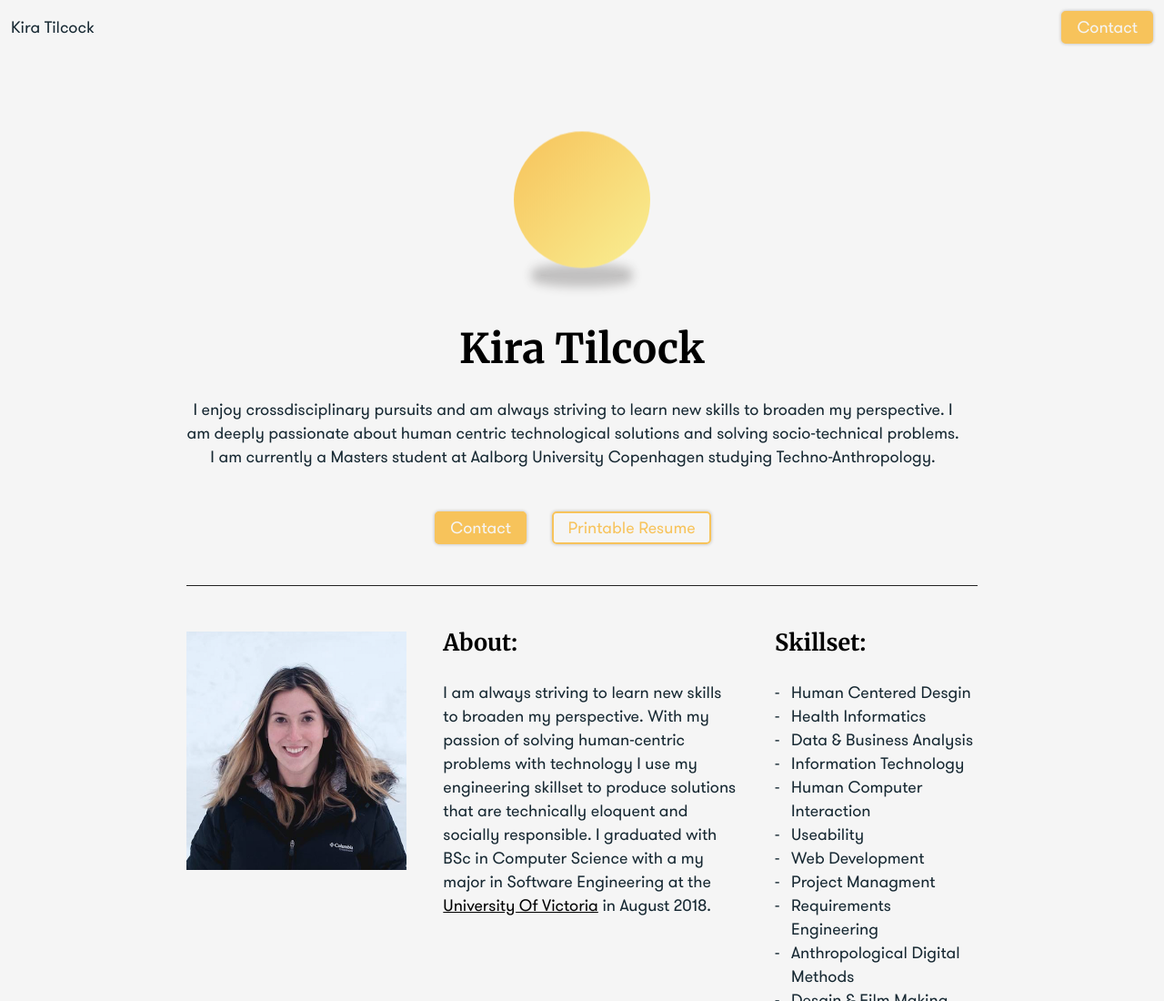
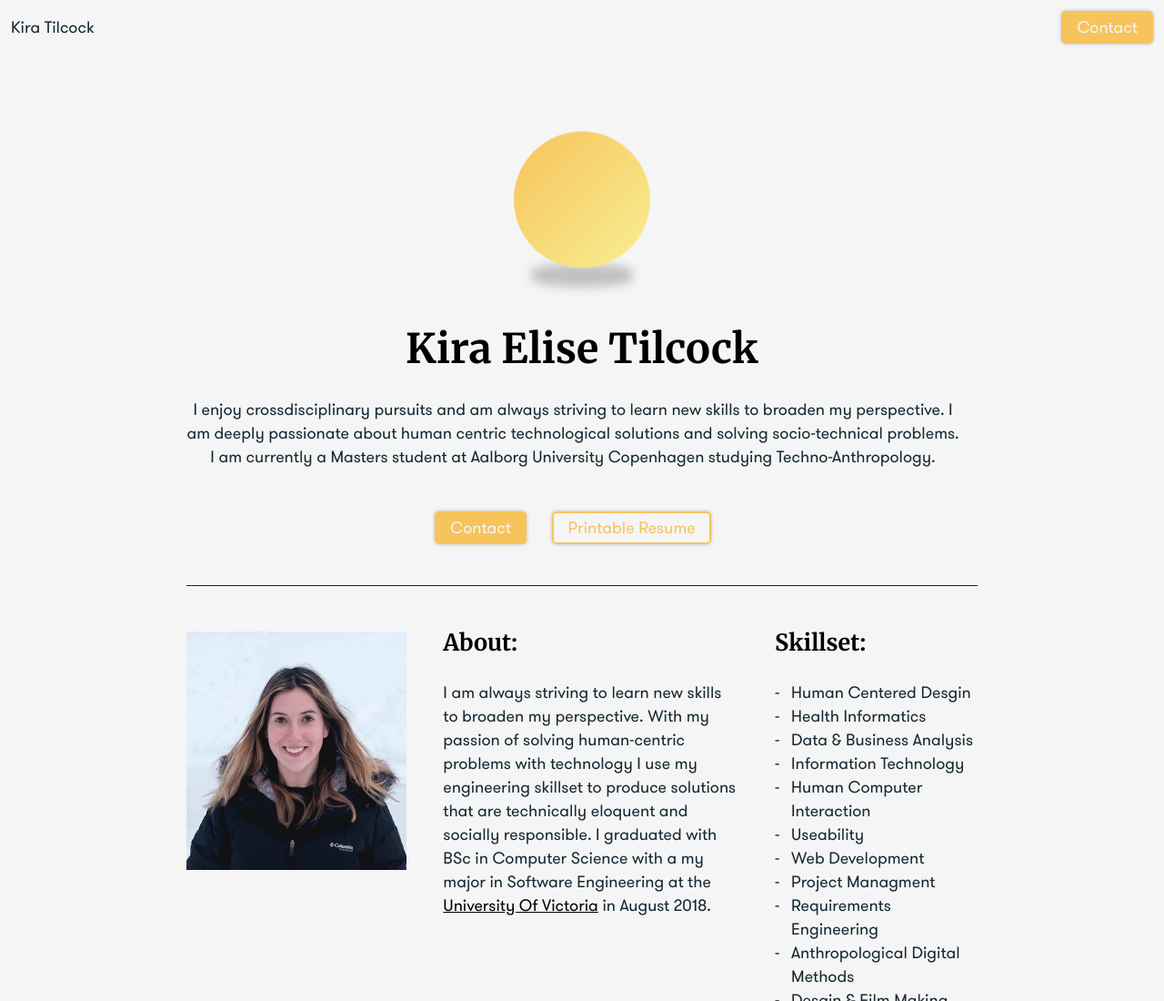
Before and after one commit to kiratilcock1/kiratilcock, a plain HTML site: page index.html in a window 1280 px wide. Shown: the top 1100 px of the page at 91% size. Drawn offline with nearby package versions, Linux system fonts and the light colour scheme; files that its build step writes are made by us from their sources.

Commit message:
Update index.html

```diff
--- a/index.html
+++ b/index.html
@@ -5,7 +5,7 @@
   <meta charset="UTF-8">
   <meta name="viewport" content="width=device-width, initial-scale=1">
   <meta name="keywords" content="Portfolio, Usability, Computer Science, Kira Tilcock">
-  <meta name="author" content="Kira Tilcock">
+  <meta name="author" content="Kira Elise Tilcock">
   <meta name="theme-color" content="#f7c35b">
 
   <title>Kira Tilcock</title>
@@ -76,7 +76,7 @@
     <div class="fadeInUp">
       <div class="circle bob"></div>
       <div class="shadow breath"></div>
-      <h1  class="black">Kira Tilcock</h1>
+      <h1  class="black">Kira Elise Tilcock</h1>
       <br>
 
       <div data-aos="fade-zoom-in">
```
